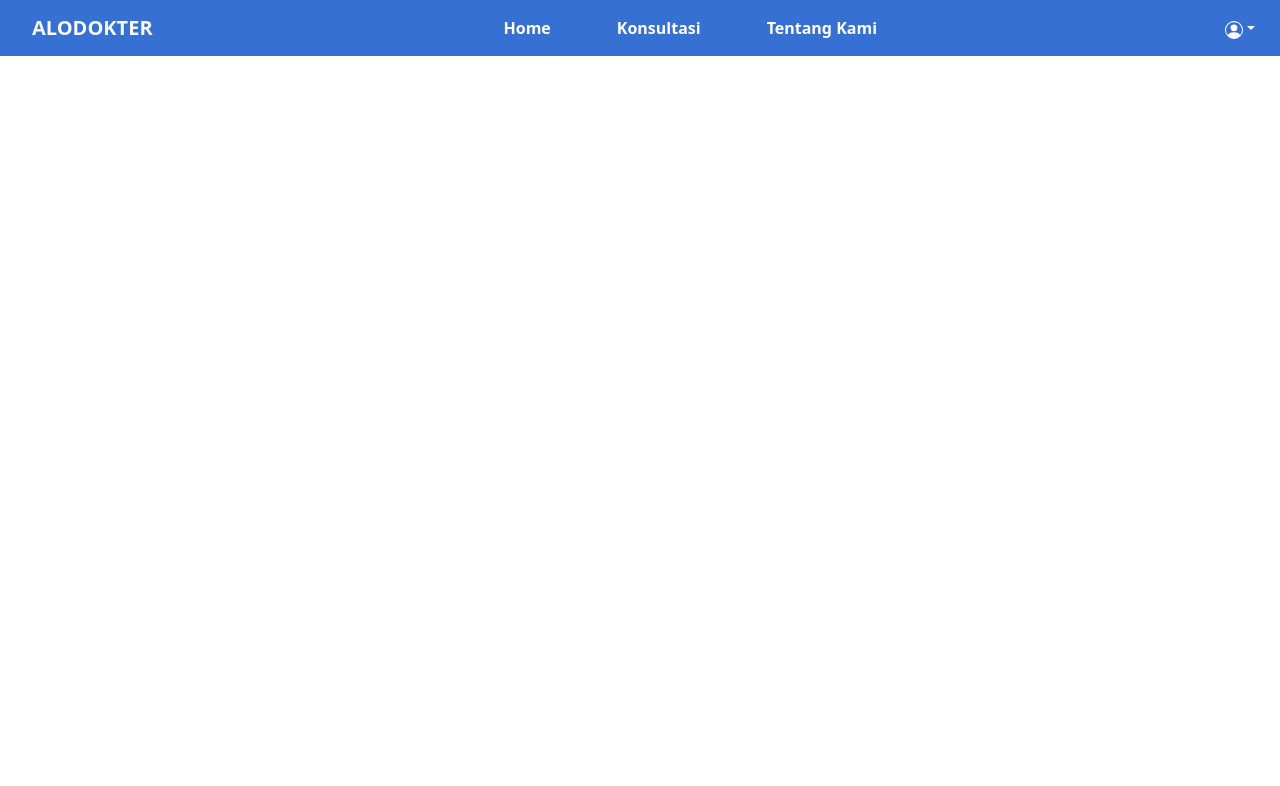
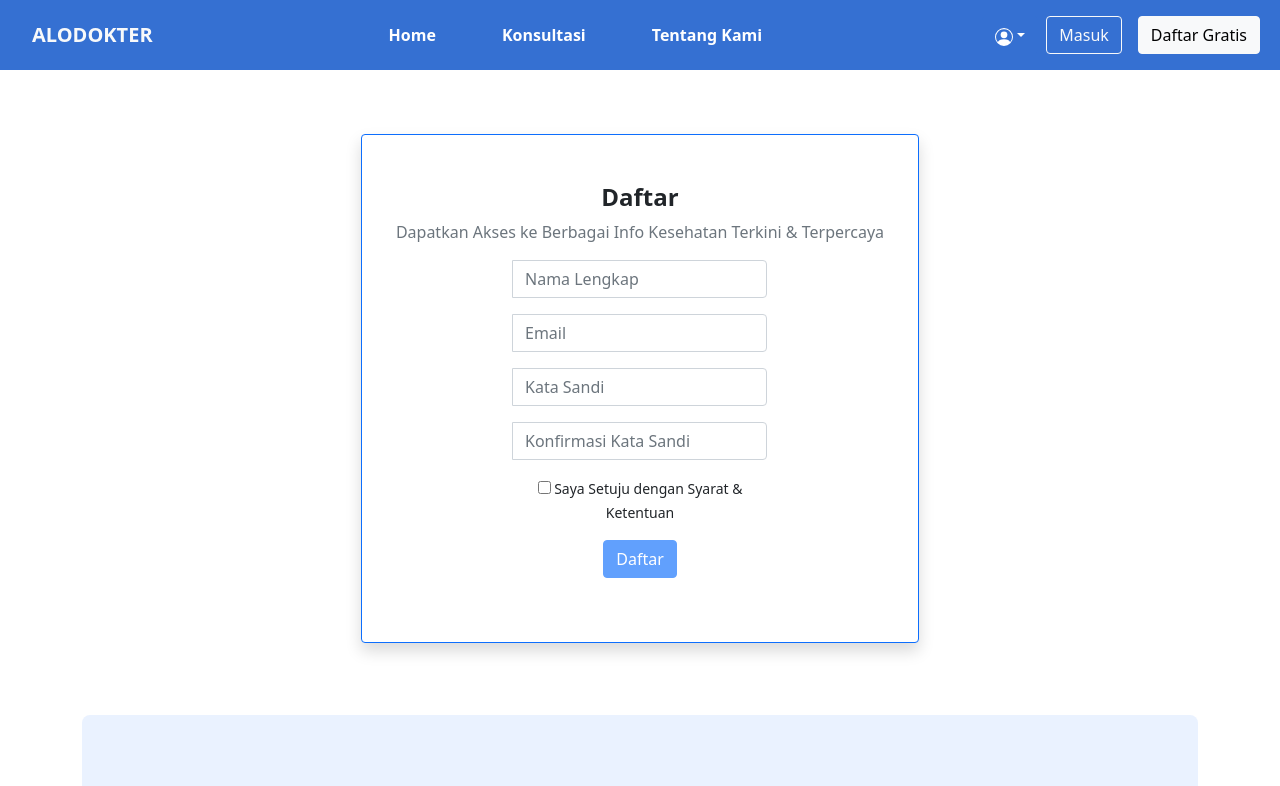
Before and after one commit to Bagggas/alodokter-rakamin-fullstack-grup5, a Vue app: page /signup in a window 1280 px wide. Shown: the top 786 px of the page. Built offline with nearby package versions, Linux system fonts and the light colour scheme.

Commit message:
[SignUp]Design implement to vue

```diff
--- a/src/components/layouts/Navbar.vue
+++ b/src/components/layouts/Navbar.vue
@@ -1,6 +1,6 @@
 <template>
     <nav class="navbar navbar-expand-lg navbar-dark bg-primary">
-      <div class="container-fluid">
+      <div class="container-fluid text-center">
         <a class="navbar-brand text-light" href="#" style="font-weight: bold; margin-left:20px">ALODOKTER</a>
         <button class="navbar-toggler" type="button" data-bs-toggle="collapse" data-bs-target="#navbarTogglerDemo02" aria-controls="navbarTogglerDemo02" aria-expanded="false" aria-label="Toggle navigation">
           <span class="navbar-toggler-icon"></span>
@@ -28,6 +28,8 @@
                 </ul>
               </div>
           </form>
+          <router-link class="btn btn-outline-light m-2" to="/signup">Masuk</router-link>
+          <router-link class="btn btn-light m-2" to="/signup">Daftar Gratis</router-link>
         </div>
       </div>
     </nav>
--- /dev/null
+++ b/src/components/layouts/SignUp.vue
@@ -0,0 +1,72 @@
+<template>
+  <div class="container mt-3">
+    <div class="d-flex justify-content-center">
+        <main class="form-signin text-center col-lg-6">
+            <form class="px-4 py-5 my-5 text-center border border-primary shadow p-3 mb-5 bg-body rounded">
+                <h4>
+                    <b>Daftar</b>
+                </h4>
+                <p class="text-muted fs-6 mb-3">Dapatkan Akses ke Berbagai Info Kesehatan Terkini & Terpercaya</p>
+                <!-- Text input-->
+                <div class="form-group mb-3 col-lg-6 mx-auto">
+                    <div class="input-group">
+                        <span class="input-group-addon">
+                        <i class="glyphicon glyphicon-earphone"></i>
+                        </span>
+                        <input name="name" placeholder="Nama Lengkap" class="form-control" type="text">
+                    </div>
+                </div>
+                <!-- Text input-->
+                <div class="form-group mb-3 col-lg-6 mx-auto">
+                    <div class="input-group">
+                        <span class="input-group-addon">
+                        <i class="glyphicon glyphicon-envelope"></i>
+                        </span>
+                        <input name="email" placeholder="Email" class="form-control" type="text">
+                    </div>
+                </div>
+                <div class="form-group mb-3 col-lg-6 mx-auto">
+                    <div class="input-group">
+                        <span class="input-group-addon">
+                        <i class="glyphicon glyphicon-user"></i>
+                        </span>
+                        <input name="password" placeholder="Kata Sandi" class="form-control" type="password">
+                    </div>
+                </div>
+                <div class="form-group mb-3 col-lg-6 mx-auto">
+                    <div class="input-group">
+                        <span class="input-group-addon">
+                        <i class="glyphicon glyphicon-user"></i>
+                        </span>
+                        <input name="password" placeholder="Konfirmasi Kata Sandi" class="form-control" type="password">
+                    </div>
+                </div>
+                <div class="form-group mb-3 col-lg-6 mx-auto">
+                    <small><input type="checkbox" @click="changeState()" name="checkbox"> Saya Setuju dengan Syarat & Ketentuan </small>
+                </div>
+                <!-- Button -->
+                <div class="form-group mb-3 col-lg-6 mx-auto">
+                    <button type="submit" class="btn btn-primary" v-bind:class="[{ 'disabled': isChecked }]">Daftar <span></span>
+                    </button>
+                </div>
+            </form>
+        </main>
+    </div>
+  </div>
+</template>
+
+<script>
+export default {
+    name: 'daftar',
+    data() {
+        return {
+            isChecked: true
+        }
+    },
+    methods: {
+        changeState() {
+        this.isChecked = !this.isChecked
+        }
+    }
+}
+</script>
--- a/src/router/index.js
+++ b/src/router/index.js
@@ -27,6 +27,12 @@ const routes = [
     name: 'Artikel',
     component: () => import('../views/Detail.vue'),
     props: true
+  },
+  {
+    path: '/signup',
+    name: 'Daftar',
+    component: () => import('../views/SignUp.vue'),
+    props: true
   }
 ]
 
--- /dev/null
+++ b/src/views/SignUp.vue
@@ -0,0 +1,17 @@
+<template>
+    <Contents/>
+    <Footer/>
+</template>
+
+<script>
+// @ is an alias to /src
+import Footer from '@/components/layouts/Footer.vue'
+import Contents from '@/components/layouts/SignUp.vue'
+
+export default {
+  components: {
+      Contents,
+      Footer
+      }
+}
+</script>
```
